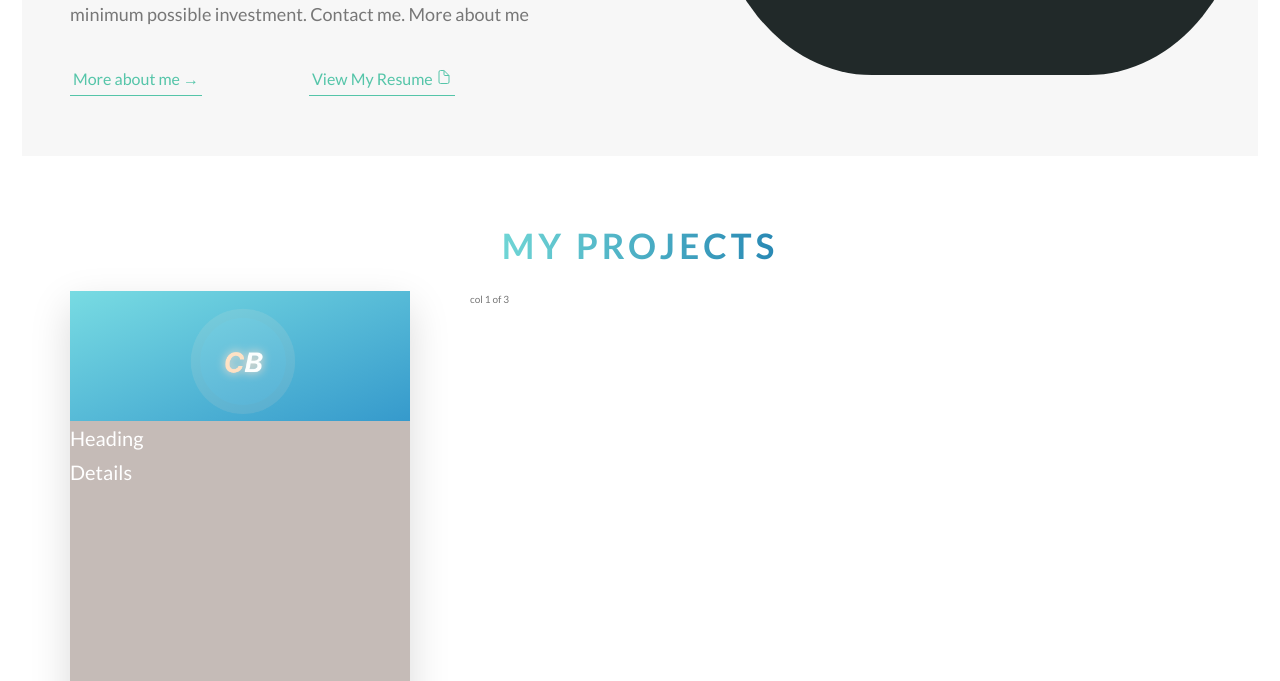
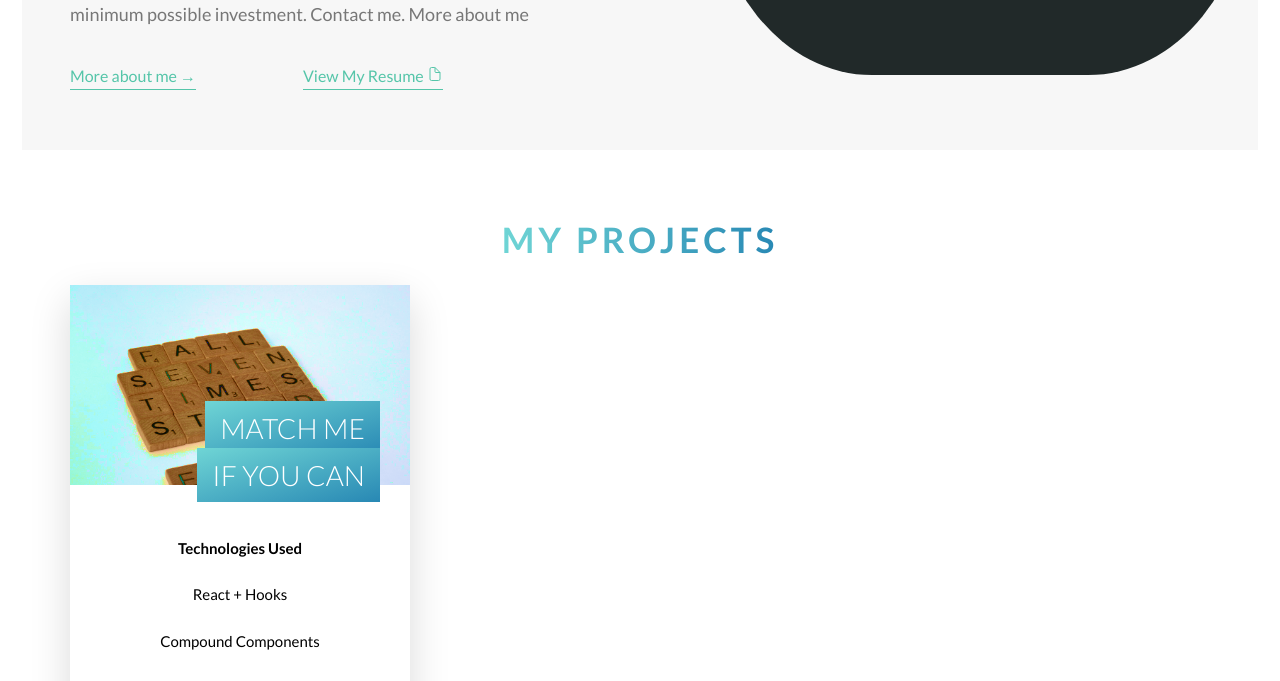
Before and after one commit to TrellixVulnTeam/MySite_G19W, a website: page index.html in a window 1280 px wide. Shown: the part 1919-2600 px from the top of the page. Drawn offline with nearby package versions, Linux system fonts and the light colour scheme.

Commit message:
first card built

```diff
--- a/index.html
+++ b/index.html
@@ -31,7 +31,7 @@
           Innovative front-end developer always striving to create beautiful and
           high performance websites
         </h2>
-        <a href="#" class="btn btn--orange"
+        <a href="#" class="btn btn--white btn--white--arrow u-medium-padding"
           >View My Profile
           <!-- <span class="btn-arrow">&rarr;</span> -->
         </a>
@@ -152,20 +152,58 @@
           <div class="col-1-of-3">
             <div class="card">
               <div class="card__side card__side--front">
-                <div class="card__picture card__picture--1">
-                  <!-- we are using background-image in css for this and not html's img because we can do some cool effects with css one. Let's add some space alone here -->
-                  &nbsp;
+                <div class="card__picture card__picture--1"></div>
+                <div class="card__heading">
+                  <span class="card__heading-span card__heading-span-1"
+                    >Match me if you can</span
+                  >
                 </div>
-                <div class="card__heading">Heading</div>
-                <div class="card__details">Details</div>
+                <div class="card__details">
+                  <ul>
+                    <li style="font-weight: bold">Technologies Used</li>
+                    <li>React + Hooks</li>
+                    <li>Compound Components</li>
+                    <li>Node package for dictionary</li>
+                    <li>No authentication</li>
+                  </ul>
+                </div>
               </div>
               <div class="card__side card__side--back card__side--back-1">
-                BACK
+                <!-- call to action -->
+                <div class="card__cta">
+                  <div class="card__cta__desc">
+                    This is a word and number match game. You will have to guess
+                    3/4/5/6 lettered hidden word/number in a specified number of
+                    attempts.
+                  </div>
+
+                  <div class="card__cta__btn-container">
+                    <a
+                      href="#"
+                      class="btn btn--white u-small-padding btn--white--card"
+                    >
+                      Try Now<ion-icon
+                        class="card__cta__icon card__cta__icon--rotate"
+                        name="arrow-up-outline"
+                      ></ion-icon>
+                    </a>
+
+                    <a
+                      href="#"
+                      class="btn btn--white u-small-padding btn--white--card"
+                    >
+                      Source<ion-icon
+                        class="card__cta__icon"
+                        name="logo-github"
+                      ></ion-icon>
+                    </a>
+                  </div>
+                </div>
               </div>
             </div>
           </div>
-          <div class="col-1-of-3">col 1 of 3</div>
-          <div class="col-1-of-3">col 1 of 3</div>
+          <!-- <div class="col-1-of-3">col 1 of 3</div>
+          <div class="col-1-of-3">col 1 of 3</div> -->
         </div>
       </section>
     </main>
--- a/sass/base/_utilities.scss
+++ b/sass/base/_utilities.scss
@@ -28,3 +28,17 @@
 .u-relative {
   position: relative;
 }
+
+//button
+
+.u-medium-padding {
+  padding: 2rem 4rem;
+}
+
+.u-small-padding {
+  padding: 0.5rem 5rem;
+}
+
+.u-btn-width {
+  width: 17rem;
+}
--- a/sass/components/_button.scss
+++ b/sass/components/_button.scss
@@ -1,11 +1,18 @@
 .btn {
   display: inline-block;
+  position: relative;
+  &--white--card {
+    width: 17rem;
 
+    &:last-child {
+      margin-top: 1.3rem;
+    }
+  }
   &:link,
   &:visited {
     margin-bottom: 2rem;
     text-decoration: none;
-    padding: 2rem 4rem;
+    // padding: 2rem 4rem;
     border-radius: 10rem;
     transform: translateY(0px);
     font-size: 1.5rem;
@@ -20,8 +27,9 @@
     margin-bottom: 2rem;
     transform: translateY(0.2rem);
   }
-  &--orange:link,
-  &--orange:visited {
+
+  &--white:link,
+  &--white:visited {
     background-color: $color-secondary;
     background-color: white;
     box-shadow: 0 0.5rem 0.4rem ($color-black, 0.4);
@@ -41,6 +49,22 @@
       font-weight: bold;
     }
 
+    // &::after {
+    //   display: inline-block;
+    //   content: "\2192";
+    //   width: 2rem;
+    //   padding: 0 0.2rem;
+    //   font-size: 1.2rem;
+    // }
+
+    // &:hover::after {
+    //   content: "\2193";
+    //   width: 2rem;
+    // }
+  }
+
+  &--white--arrow:link,
+  &--white--arrow:visited {
     &::after {
       display: inline-block;
       content: "\2192";
@@ -64,7 +88,6 @@
     display: inline-block; // a tag is block by default
     text-decoration: none;
     border-bottom: 0.1rem solid $color-primary;
-    padding: 0.3rem;
     transition: all 0.7s;
   }
 
@@ -81,3 +104,10 @@
     transform: translateY(0rem);
   }
 }
+
+// .btn--white--card {
+//   width: 17rem;
+//   :not(:last-child) {
+//     margin-bottom: 2rem;
+//   }
+// }
--- a/sass/components/_card.scss
+++ b/sass/components/_card.scss
@@ -1,30 +1,23 @@
 .card {
   -moz-perspective: 150rem;
   perspective: 150rem;
+  position: relative;
+  border-radius: 3px;
   //   display: none;
   &__side {
-    background-color: orangered;
     height: 50rem;
-    // giving transition for transform to work smoothly. In this case, without transition, you would not see hover transform rotation because it will be so fast
     transition: all 0.8s ease;
-    // testing color and font
     color: #fff;
     font-size: 2rem;
-    // front-side and back-side of the card needs to be on top of one another, so we need to postion it absolutely
     position: absolute; // this makes the parent (card) lose its height and the perspective on it no longer works. We can not apply clear-fix because it's not float problem. so the fix is we need to specify the same height to the parent as this sides
     top: 0;
     left: 0;
-    // this fixes the width which scatters in absolute positioning
-    // width: 100%;
-
-    // we need back-face-visibility hidden so that it hides the back part when rotated.
     backface-visibility: hidden;
-
     border-radius: 3px;
     box-shadow: 0 1.5rem 4rem rgba($color-black, 0.15);
     width: 100%;
+
     &--front {
-      background-color: rgb(197, 187, 183);
     }
 
     &--back {
@@ -39,6 +32,7 @@
       }
     }
   }
+
   &:hover &__side--front {
     transform: rotateY(180deg);
   }
@@ -50,31 +44,81 @@
   // Front side
   &__picture {
     background-size: cover;
-    height: 13rem;
-    background-blend-mode: screen; // blends the image with an effect. try it out in the browser. blend-mode color also is good
-    // -webkit-clip-path: polygon(
-    //   0 0,
-    //   100% 0,
-    //   100% 85%,
-    //   0 100%
-    // ); //webkit means, vendor implemented. to work in all browsers. put this first and then normal clip-path
-    //clip-path: polygon(0 0, 100% 0, 100% 85%, 0 100%);
-    &--1 {
-      // note that I should actually move two levels up for img -> ../../img but I am moving only one level because this is what css file gets. Two levels also works on a side note.
-      //   background-image: url(../../images/cow-bull.png);
+    height: 20rem;
+    background-image: linear-gradient(
+        to right bottom,
+        rgba($color-primary-dark, 0.8),
+        /* note that the hex color inside rgba works only for sass/scss and not for normal css*/
+          rgba($color-primary-light, 0.8)
+      ),
+      url(/images/word-game.jpg);
 
+    background-blend-mode: saturation;
+  }
+
+  &__heading {
+    font-size: 2.8rem;
+    font-weight: 300;
+    text-transform: uppercase;
+    color: $color-white;
+    // since it should be on the bottom right of the image, lets make it absolute
+    position: absolute;
+    top: 12rem;
+    right: 3rem;
+    text-align: right;
+    width: 55%;
+  }
+
+  &__heading-span {
+    padding: 1rem 1.5rem;
+    -webkit-box-decoration-break: clone;
+    box-decoration-break: clone;
+    &-1 {
       background-image: linear-gradient(
-          to right bottom,
-          $color-primary-light,
-          $color-primary-dark
-        ),
-        url(../../images/cow-bull.png);
+        to right bottom,
+        rgba($color-primary-light, 1),
+        rgba($color-primary-dark, 1)
+      );
     }
-    // &--2 {
-    //   background-image: url(../img/nat-5.jpg);
-    // }
-    // &--3 {
-    //   background-image: url(../img/nat-5.jpg);
-    // }
+  }
+
+  &__details {
+    color: black;
+    padding: 3rem;
+    ul {
+      list-style: none;
+      width: 80%;
+      margin: 1.1rem auto;
+      li {
+        text-align: center;
+        font-size: 1.5rem;
+        padding: 1rem;
+        &:not(:last-child) {
+          border-bottom: 0.1rem solid #fff;
+        }
+      }
+    }
+  }
+
+  &__cta {
+    position: absolute;
+    padding: 12%;
+    line-height: 4rem;
+
+    &__desc {
+      letter-spacing: 1px;
+    }
+    &__btn-container {
+      margin: 4rem;
+    }
+  }
+  &__cta__icon {
+    position: absolute;
+    font-size: 2rem;
+    top: 1.6rem;
+    left: 2rem;
+    &--rotate {
+      transform: rotate(45deg);
+    }
   }
 }
```
Also changed, not shown: css/style.css, images/word-game.jpg (added).
